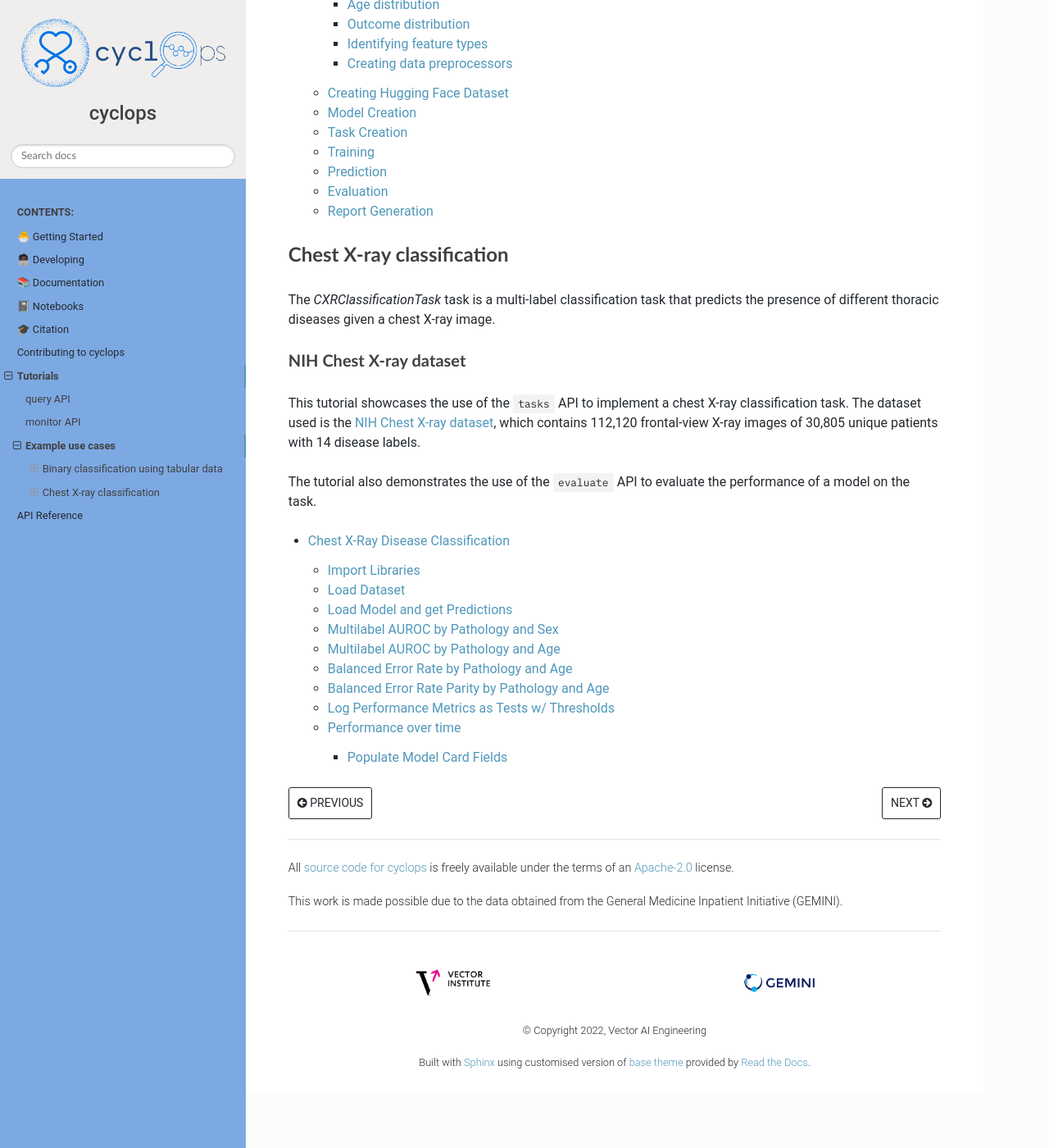
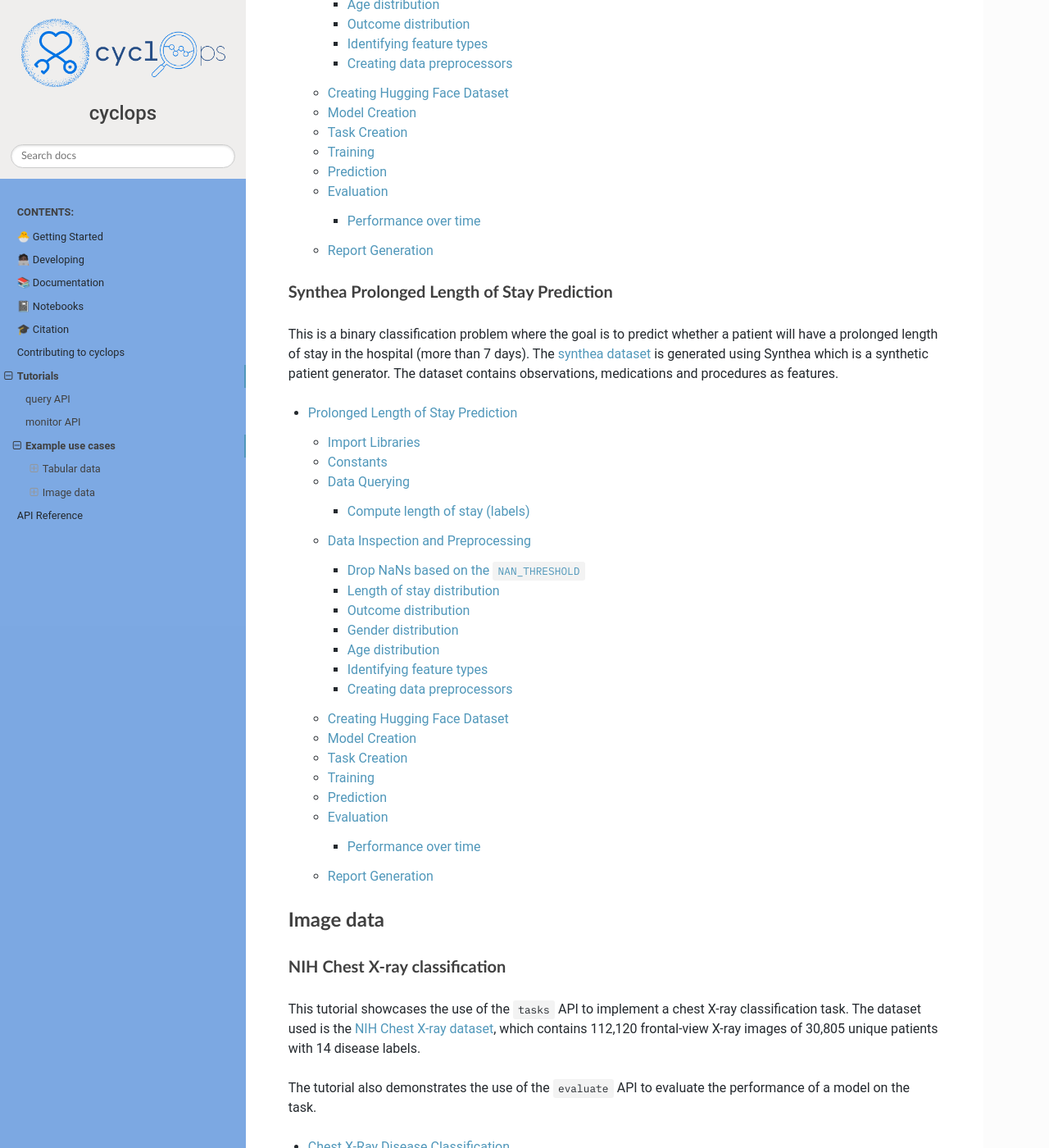
Before and after one commit to VectorInstitute/cyclops, a Sphinx documentation site: the page built from docs/source/tutorials_use_cases.rst, in a window 1280 px wide and 1400 px high, scrolled down 506 px. Shown: the whole window at 82% size. Built offline with Sphinx 7.4.7, drawn with Linux system fonts in a browser that asks for light colours; some of the changed text lies outside the part shown.

Commit message:
Add codecov API token, small fixes to tutorials

```diff
--- a/docs/source/intro.rst
+++ b/docs/source/intro.rst
@@ -1,4 +1,5 @@
-.. figure:: https://github.com/VectorInstitute/cyclops/blob/main/docs/source/theme/static/cyclops_logo-dark.png?raw=true
+.. figure::
+   https://github.com/VectorInstitute/cyclops/blob/main/docs/source/theme/static/cyclops_logo-dark.png?raw=true
    :alt: cyclops Logo
 
 --------------
@@ -24,8 +25,8 @@ ML models for healthcare. It provides a few high-level APIs namely:
 
 -  ``evaluate`` - Evaluate models on clinical prediction tasks
 -  ``monitor`` - Detect dataset shift relevant for clinical use cases
--  ``report`` - Create `model
-   cards <https://vectorinstitute.github.io/cyclops/api/tutorials/mimiciii/model_card.html>`__
+-  ``report`` - Create `model report
+   cards <https://vectorinstitute.github.io/cyclops/api/tutorials/kaggle/model_card.html>`__
    for clinical ML models
 
 ``cyclops`` also provides a library of end-to-end use cases on clinical
--- a/docs/source/tutorials_use_cases.rst
+++ b/docs/source/tutorials_use_cases.rst
@@ -1,34 +1,40 @@
 Example use cases
 =================
 
-
-Binary classification using tabular data
-----------------------------------------
-
+Tabular data
+------------
 
 Kaggle Heart Failure Prediction
 ^^^^^^^^^^^^^^^^^^^^^^^^^^^^^^^
 
 This is a binary classification problem where the goal is to predict
-risk of heart disease. The `dataset <https://www.kaggle.com/datasets/fedesoriano/heart-failure-prediction>`_
+risk of heart disease. The `heart failure dataset <https://www.kaggle.com/datasets/fedesoriano/heart-failure-prediction>`_
 is available on Kaggle. The dataset contains 11 features and 1 target
 variable.
-
 
 .. toctree::
 
     tutorials/kaggle/heart_failure_prediction.ipynb
 
 
-Chest X-ray classification
---------------------------
+Synthea Prolonged Length of Stay Prediction
+^^^^^^^^^^^^^^^^^^^^^^^^^^^^^^^^^^^^^^^^^^^
 
-The `CXRClassificationTask` task is a multi-label classification task that predicts the
-presence of different thoracic diseases given a chest X-ray image.
+This is a binary classification problem where the goal is to predict
+whether a patient will have a prolonged length of stay in the hospital
+(more than 7 days). The `synthea dataset <https://github.com/synthetichealth/synthea>`_
+is generated using Synthea which is a synthetic patient generator. The dataset
+contains observations, medications and procedures as features.
 
+.. toctree::
 
-NIH Chest X-ray dataset
-^^^^^^^^^^^^^^^^^^^^^^^
+    tutorials/synthea/los_prediction.ipynb
+
+Image data
+----------
+
+NIH Chest X-ray classification
+^^^^^^^^^^^^^^^^^^^^^^^^^^^^^^
 
 This tutorial showcases the use of the ``tasks`` API to implement a chest X-ray
 classification task. The dataset used is the `NIH Chest X-ray dataset <https://nihcc.app.box.com/v/ChestXray-NIHCC>`__, which contains 112,120 frontal-view X-ray images of 30,805 unique patients with 14 disease labels.
```
Also changed, not shown: other parts of docs/source/intro.rst (+2 -2 lines), docs/source/tutorials/kaggle/heart_failure_prediction.ipynb, docs/source/tutorials/synthea/los_prediction.ipynb, 3 other files.
